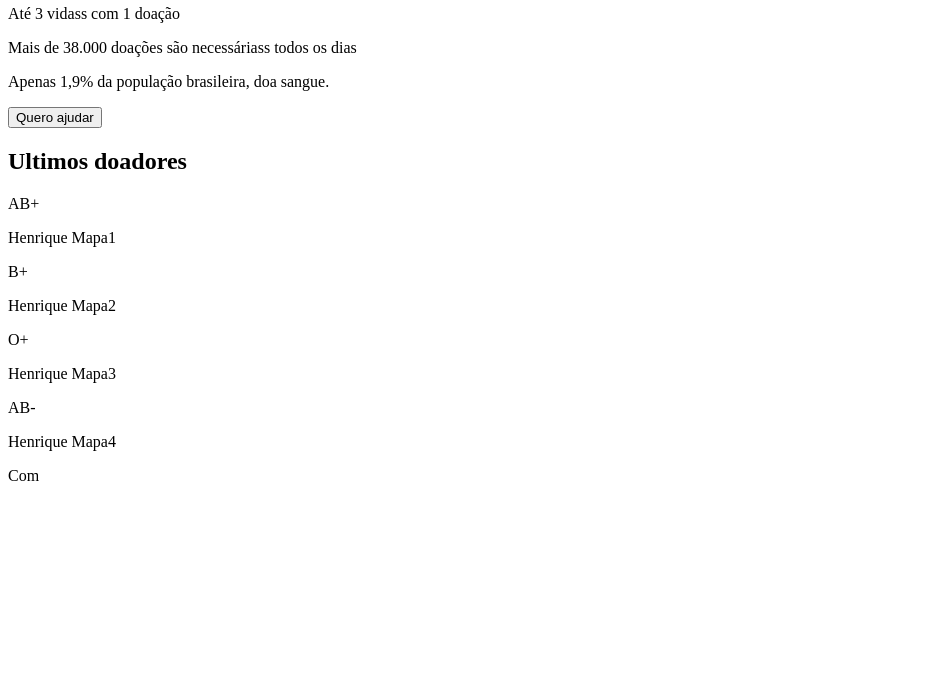
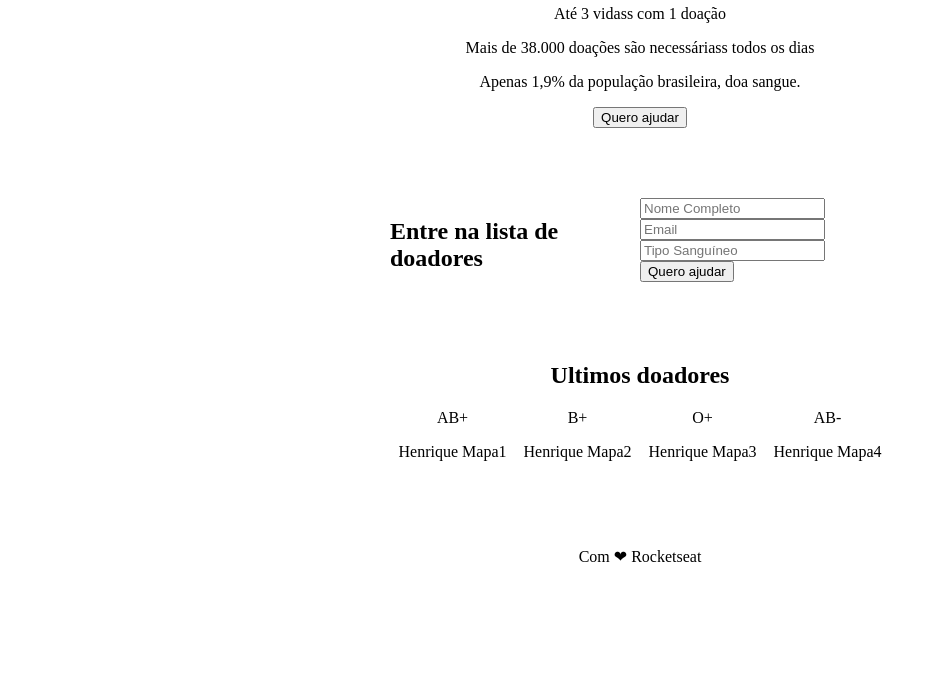
Before and after one commit to HenriqueCamilo/MaratonaDev, a plain HTML site: page index.html in a window 1280 px wide. Shown: the part 122-800 px from the top of the page, without its empty margins (0-936 px from the left). Drawn offline with Linux system fonts and the light colour scheme.

Commit message:
Criação do 1 css

```diff
--- a/index.html
+++ b/index.html
@@ -4,6 +4,7 @@
 
 <head>
     <title>Doe Sangue! Doe Vida!</title>
+    <link rel="stylesheet" href="style.css">
 </head>
 
 <body>
@@ -16,6 +17,28 @@
 
         <button>Quero ajudar</button>
     </header>
+
+    <section class="form">
+        <h2>Entre na lista de doadores</h2>
+        <form action="/">
+            <input
+                type="text"
+                name="name"
+                placeholder="Nome Completo"
+            >
+            <input
+                type="text"
+                name="email"
+                placeholder="Email"
+            >
+            <input
+                type="text"
+                name="blood"
+                placeholder="Tipo Sanguíneo"
+            >
+            <button>Quero ajudar</button>
+        </form>
+    </section>
     <main>
         <h2>Ultimos doadores</h2>
 
@@ -39,7 +62,7 @@
         </section>
 
     </main>
-    <footer> Com </footer>
+    <footer> Com ❤ Rocketseat</footer>
 
 </body>
 
--- /dev/null
+++ b/style.css
@@ -0,0 +1,25 @@
+html, body{
+    margin: 0;
+}
+
+header, main, footer{
+    text-align: center;
+}
+
+.donors{
+    display: grid;
+    grid-template-columns: 1fr 1fr 1fr 1fr;
+}
+
+.form{
+    display: grid;
+    grid-template-columns: 1fr 1fr;
+}
+
+header, .form, main{
+    margin-bottom: 70px;
+    width: 90%;
+    max-width: 500px;
+    margin-left: auto;
+    margin-right: auto;
+}
```
